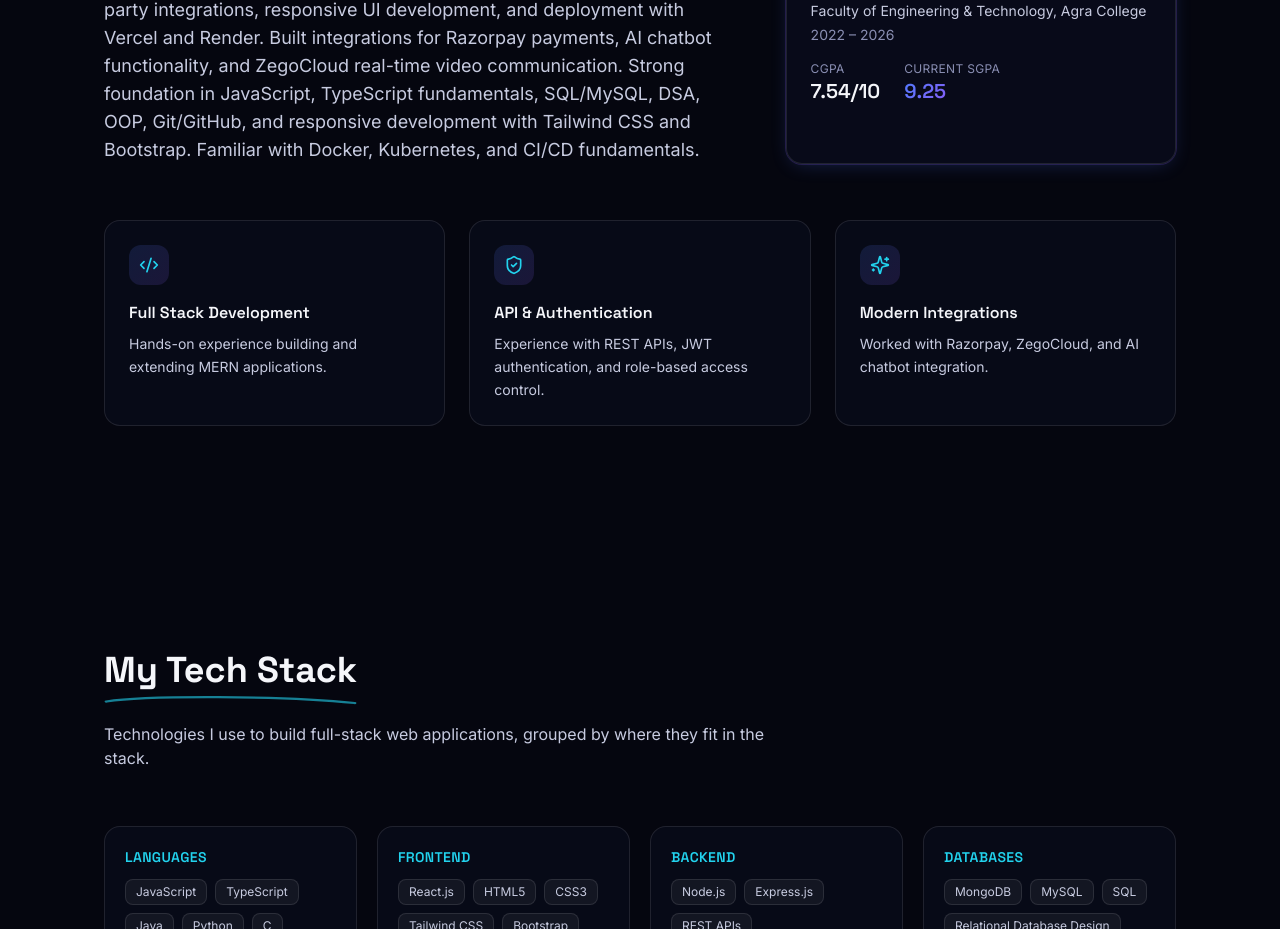
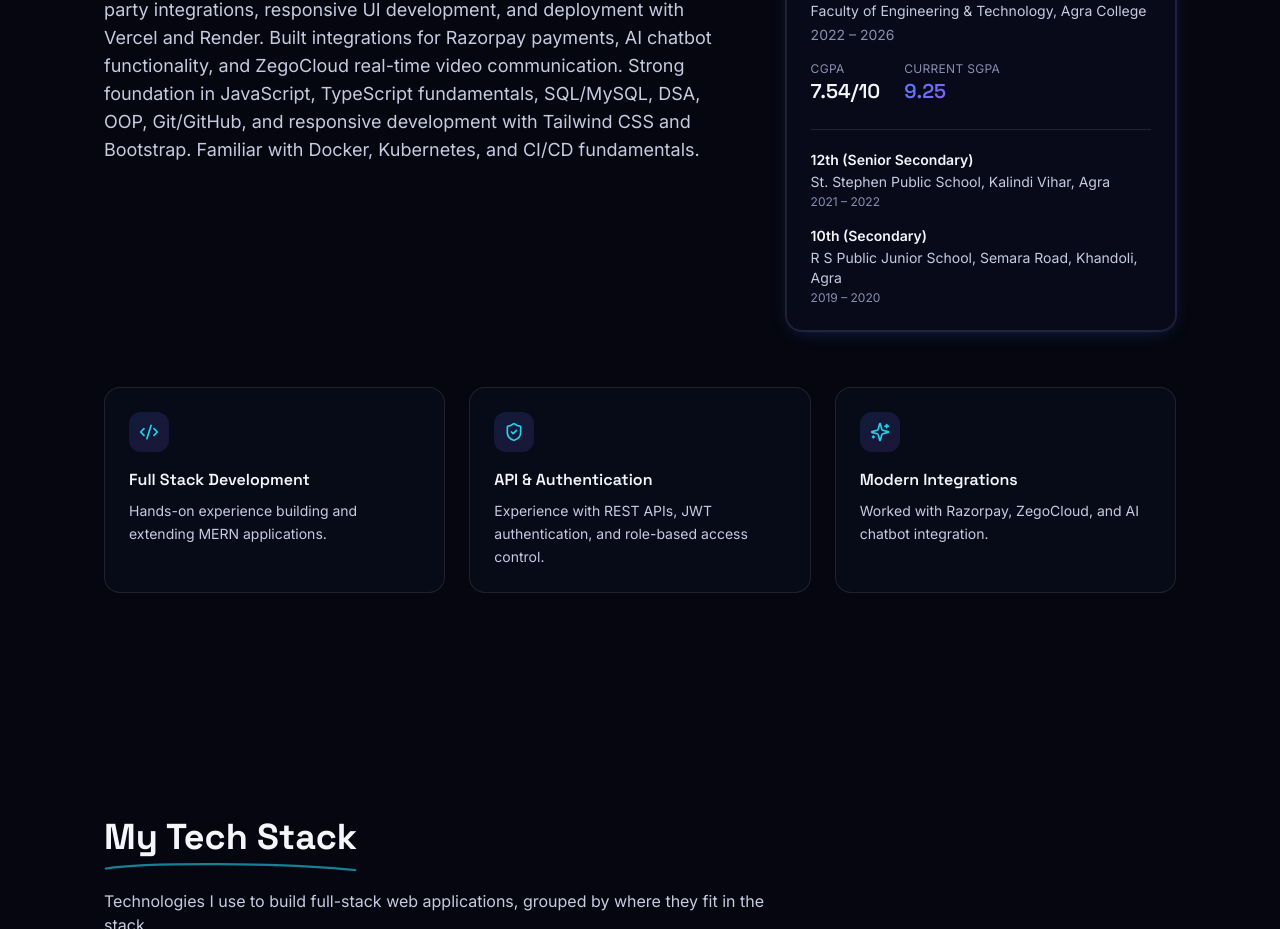
Before and after one commit to shivanisamadhiya/shivani-portfolio, a React (Vite) app: page / in a window 1280 px wide. Shown: the part 1140-2069 px from the top of the page. Built offline with nearby package versions, Linux system fonts and the light colour scheme.

Commit message:
Update About.tsx

```diff
--- a/src/components/About.tsx
+++ b/src/components/About.tsx
@@ -1,6 +1,6 @@
 import { motion } from "framer-motion";
 import { GraduationCap, Code2, ShieldCheck, Sparkles } from "lucide-react";
-import { aboutHighlights, education, professionalSummary } from "../data/resumeData";
+import { aboutHighlights, education, schoolEducation, professionalSummary } from "../data/resumeData";
 import { DoodleUnderline, DoodleCircleOutline } from "./Doodles";
 
 const iconFor = [Code2, ShieldCheck, Sparkles];
@@ -45,6 +45,8 @@ export default function About() {
               <GraduationCap size={20} />
               <span className="text-sm font-semibold uppercase tracking-wide">Education</span>
             </div>
+
+            {/* B.Tech */}
             <h3 className="font-display text-lg font-semibold text-ink-100">{education.degree}</h3>
             <p className="mt-1 text-sm text-ink-300">{education.college}</p>
             <p className="mt-1 text-sm text-ink-500">{education.period}</p>
@@ -57,6 +59,17 @@ export default function About() {
                 <p className="text-xs uppercase tracking-wide text-ink-500">Current SGPA</p>
                 <p className="font-display text-xl font-semibold text-gradient">{education.currentSgpa}</p>
               </div>
+            </div>
+
+            {/* 12th / 10th */}
+            <div className="mt-6 space-y-4 border-t border-white/10 pt-5">
+              {schoolEducation.map((item) => (
+                <div key={item.level}>
+                  <h4 className="text-sm font-semibold text-ink-100">{item.level}</h4>
+                  <p className="mt-0.5 text-sm text-ink-300">{item.school}</p>
+                  <p className="mt-0.5 text-xs text-ink-500">{item.period}</p>
+                </div>
+              ))}
             </div>
           </motion.div>
         </div>
```
